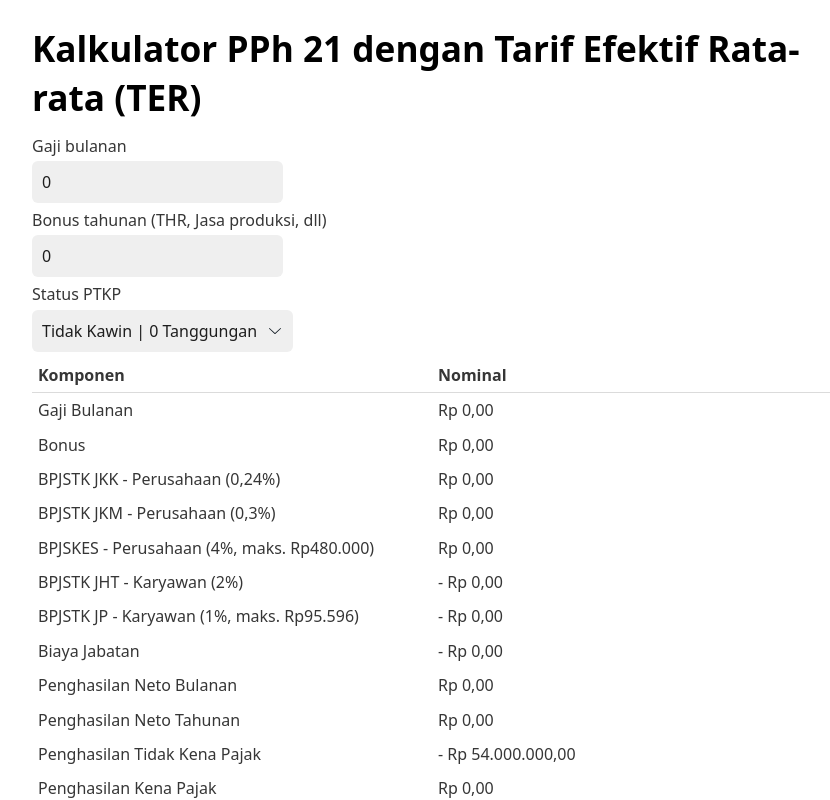
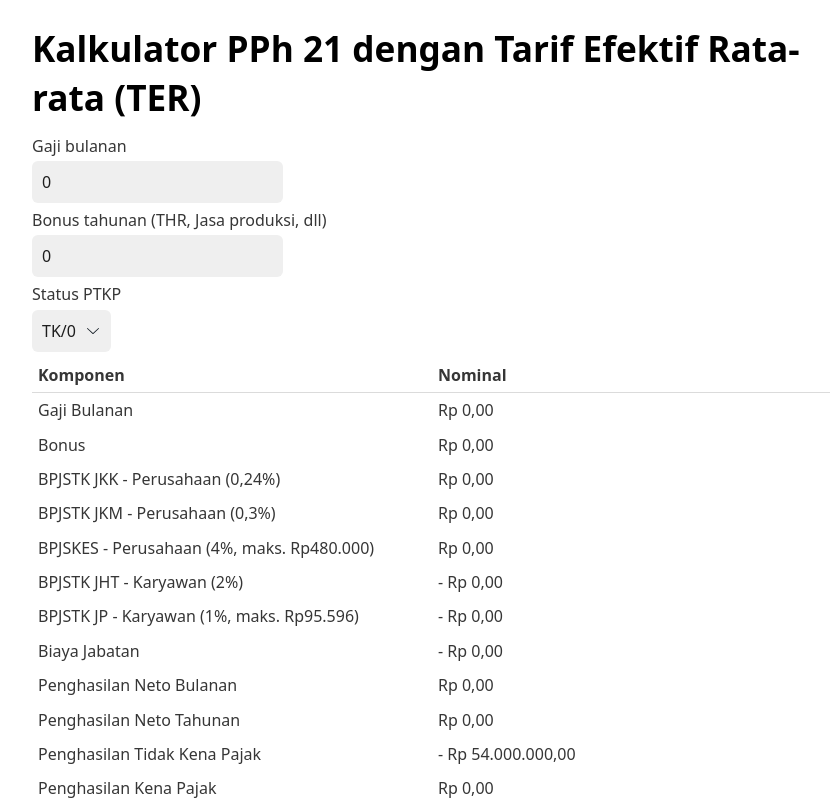
Before and after one commit to zasdaym/pph21, a SvelteKit app: page / in a window 1280 px wide. Shown: the top 800 px of the page, without its empty margins (208-1038 px from the left). Built offline with nearby package versions, Linux system fonts and the light colour scheme.

Commit message:
Avoid hardcoding PTKP select options

```diff
--- a/src/lib/tax.ts
+++ b/src/lib/tax.ts
@@ -13,11 +13,11 @@ export type CalculateTaxResult = {
   totalTax: number
 }
 
-const taxPayerStatuses = ["TK/0", "TK/1", "TK/2", "TK/3", "K/0", "K/1", "K/2", "K/3"] as const
-export type TaxpayerStatus = (typeof taxPayerStatuses)[number];
+export const taxpayerStatuses = ["TK/0", "TK/1", "TK/2", "TK/3", "K/0", "K/1", "K/2", "K/3"] as const
+export type TaxpayerStatus = (typeof taxpayerStatuses)[number];
 
 export function stringToTaxpayerStatus(value: string): TaxpayerStatus {
-  if (!taxPayerStatuses.includes(value as TaxpayerStatus)) {
+  if (!taxpayerStatuses.includes(value as TaxpayerStatus)) {
     throw new Error(`Unknown TaxpayerStatus ${value}`)
   }
   return value as TaxpayerStatus
--- a/src/routes/+page.svelte
+++ b/src/routes/+page.svelte
@@ -1,5 +1,9 @@
 <script lang="ts">
-  import { calculateTax, type TaxpayerStatus } from "$lib/tax";
+  import {
+    calculateTax,
+    taxpayerStatuses,
+    type TaxpayerStatus,
+  } from "$lib/tax";
 
   function formatIdr(n: number | null): string {
     if (n === null) {
@@ -42,14 +46,9 @@
 />
 <label for="status">Status PTKP</label>
 <select id="status" bind:value={status}>
-  <option value="TK/0">Tidak Kawin | 0 Tanggungan</option>
-  <option value="TK/1">Tidak Kawin | 1 Tanggungan</option>
-  <option value="TK/2">Tidak Kawin | 2 Tanggungan</option>
-  <option value="TK/2">Tidak Kawin | 3 Tanggungan</option>
-  <option value="K/0">Kawin | 0 Tanggungan</option>
-  <option value="K/1">Kawin | 1 Tanggungan</option>
-  <option value="K/2">Kawin | 2 Tanggungan</option>
-  <option value="K/3">Kawin | 3 Tanggungan</option>
+  {#each taxpayerStatuses as taxpayerStatus}
+    <option value={taxpayerStatus}>{taxpayerStatus}</option>
+  {/each}
 </select>
 <table>
   <thead>
```
